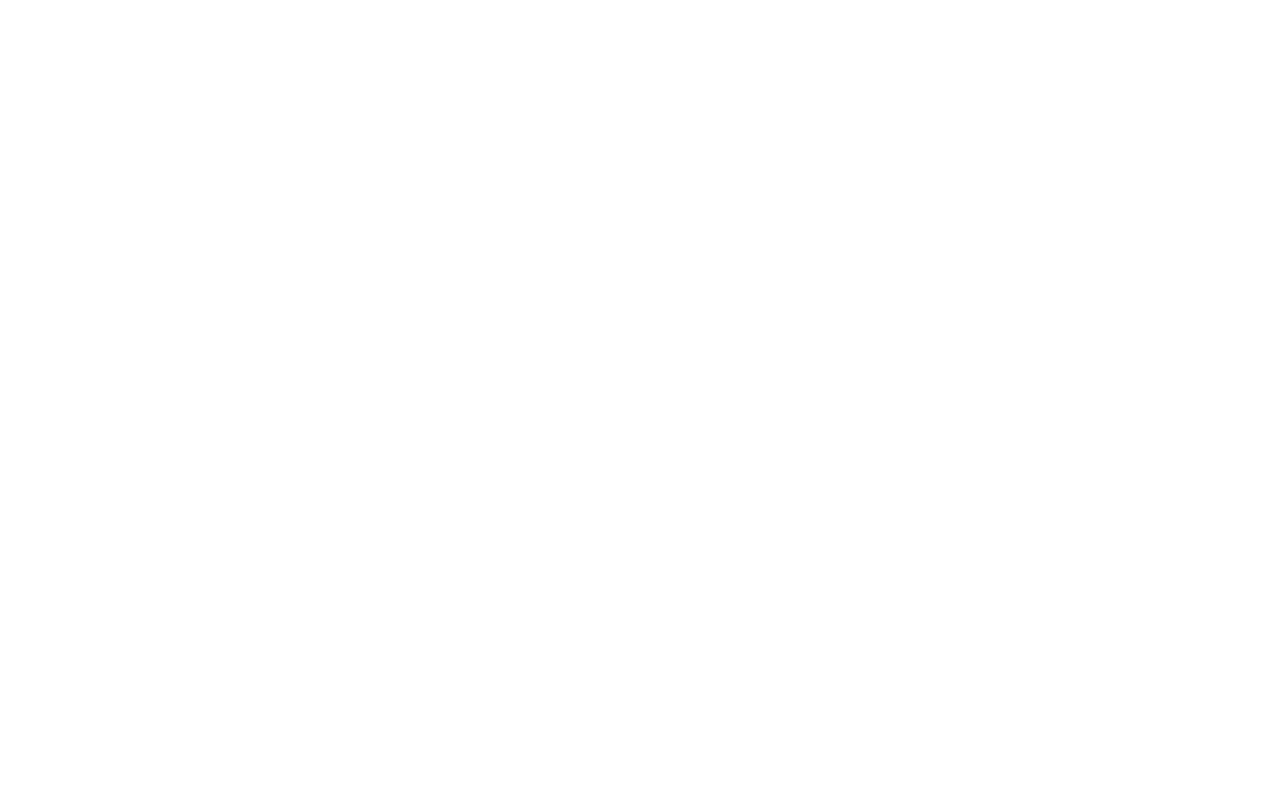
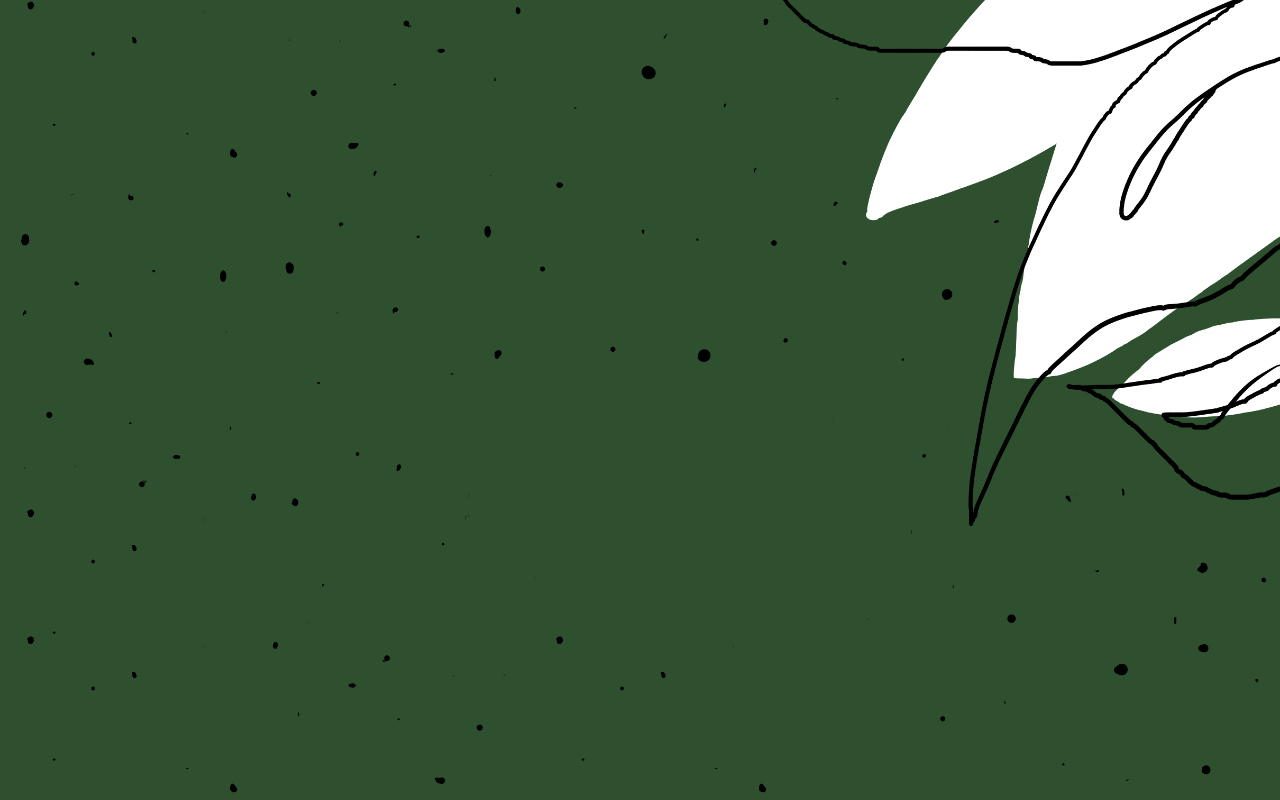
Before and after one commit to avainfo/LaureDauvilliers, a React (Create React App) app: page / in a window 1280 px wide. Built offline with nearby package versions, Linux system fonts and the light colour scheme.

Commit message:
feat[HomePage]: Set background Image

```diff
--- a/src/pages/App.tsx
+++ b/src/pages/App.tsx
@@ -3,7 +3,7 @@ import '../styles/pages/App.scss';
 
 function App() {
   return (
-    <div className="App">
+    <div className="app">
     </div>
   );
 }
--- a/src/styles/pages/App.scss
+++ b/src/styles/pages/App.scss
@@ -0,0 +1,6 @@
+.app {
+  min-height: 100vh;
+  width: 100vw;
+  background-image: url("../../../public/images/background.png");
+  background-size: cover;
+}
```
